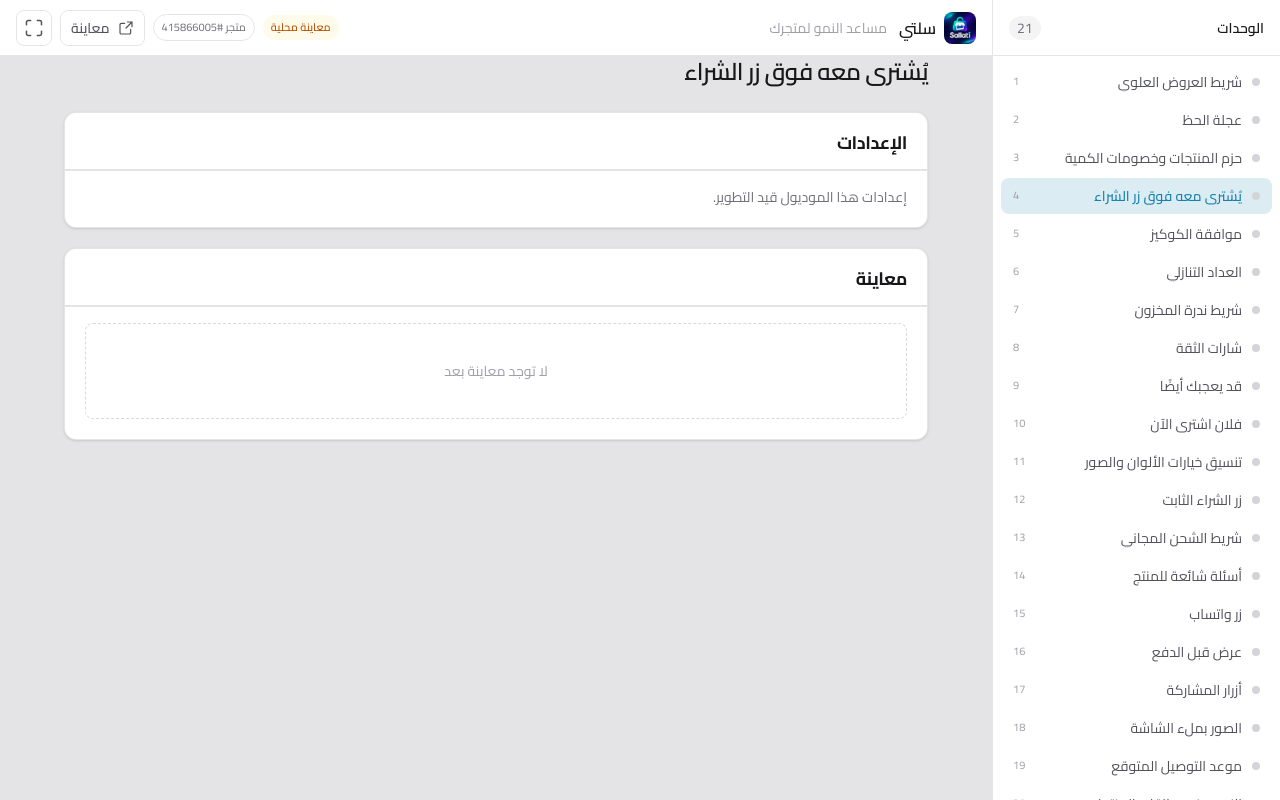
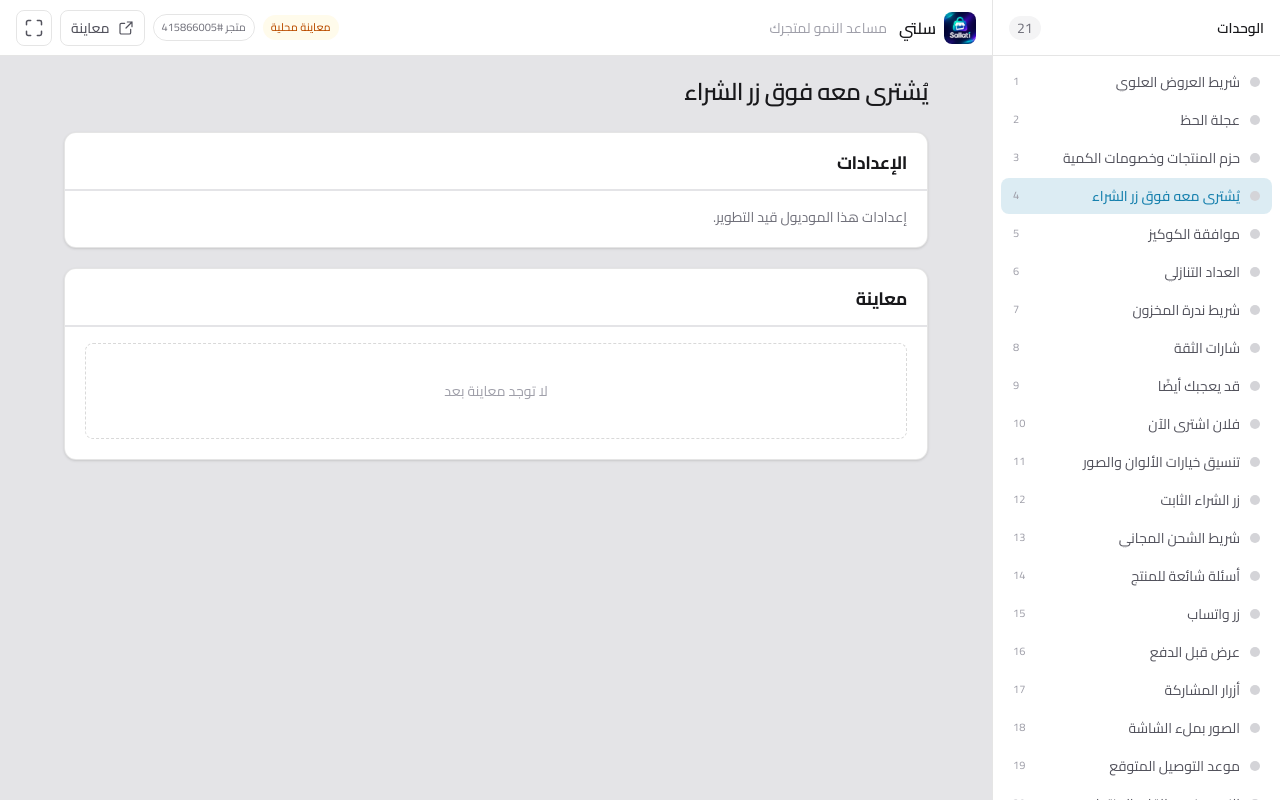
Before and after one commit to issamovitch/sallati, a Next.js app: page /embedded/bought-together in a window 1280 px wide. Built offline with nearby package versions, Linux system fonts and the light colour scheme; no server answers; the database is empty; a web font is replaced by a local one.

Commit message:
style: page top padding and larger sidebar dots

```diff
--- a/src/app/embedded/embedded-shell.tsx
+++ b/src/app/embedded/embedded-shell.tsx
@@ -627,7 +627,7 @@ function ModuleNav({ onNavigate }: { onNavigate: () => void }) {
                 }`}
               >
                 <span
-                  className={`size-2 shrink-0 rounded-full ${enabled ? dotOn : dotOff}`}
+                  className={`size-2.5 shrink-0 rounded-full ${enabled ? dotOn : dotOff}`}
                   title={enabled ? "مفعّل لهذا المتجر" : "غير مفعّل"}
                   aria-label={enabled ? "مفعّل" : "غير مفعّل"}
                 />
--- a/src/components/ui/page.tsx
+++ b/src/components/ui/page.tsx
@@ -10,7 +10,7 @@ export default function Page({
   className?: string;
 }) {
   return (
-    <section className={`w-full px-10 pb-8 md:px-16 ${className}`}>
+    <section className={`w-full px-10 pt-5 pb-8 md:px-16 ${className}`}>
       <h1 className="text-2xl font-semibold tracking-tight">{title}</h1>
       {children}
     </section>
```
